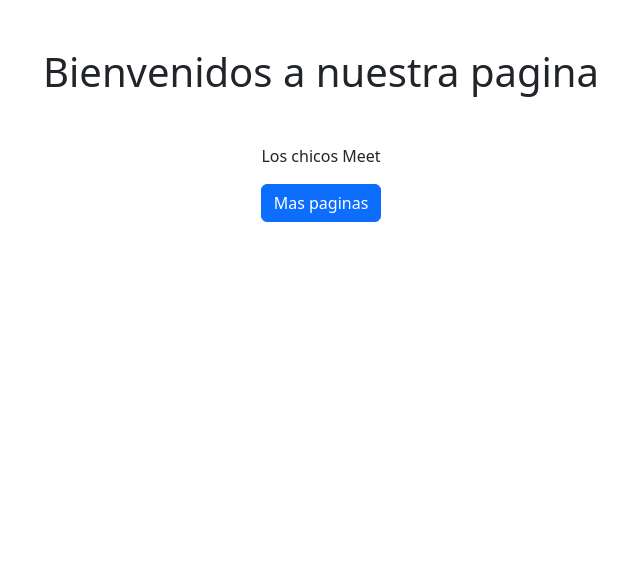
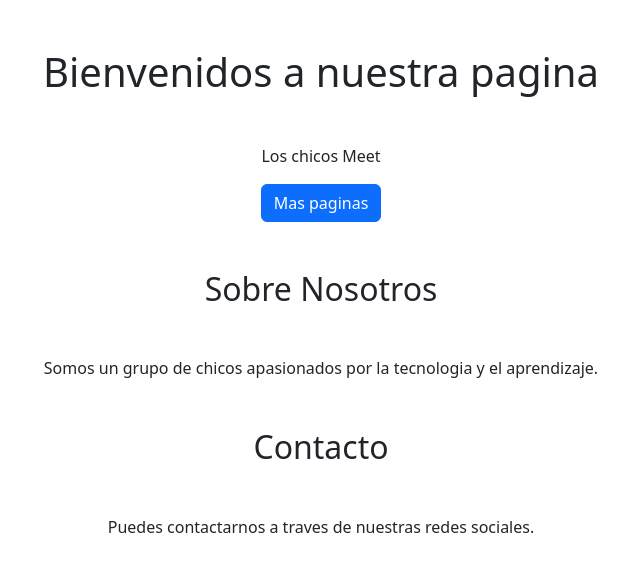
Before and after one commit to matti434/LoschicosMeet, a plain HTML site: page index.html in a window 1280 px wide. Shown: the whole page, without its empty margins (319-959 px from the left). Drawn offline with nearby package versions, Linux system fonts and the light colour scheme.

Commit message:
probando subir de matias a dev

```diff
--- a/index.html
+++ b/index.html
@@ -17,6 +17,18 @@
             </div>
         </div>
     </section>
+    <section>
+        <div class="container">
+            <h2 class="text-center my-5">Sobre Nosotros</h2>
+            <p class="text-center">Somos un grupo de chicos apasionados por la tecnologia y el aprendizaje.</p>
+        </div>
+    </section>
+    <section>
+        <div class="container">
+            <h2 class="text-center my-5">Contacto</h2>
+            <p class="text-center">Puedes contactarnos a traves de nuestras redes sociales.</p>
+        </div>
+    </section>
 
     <script src="https://cdn.jsdelivr.net/npm/bootstrap@5.3.7/dist/js/bootstrap.bundle.min.js" integrity="sha384-ndDqU0Gzau9qJ1lfW4pNLlhNTkCfHzAVBReH9diLvGRem5+R9g2FzA8ZGN954O5Q" crossorigin="anonymous"></script>
 </body>
```
